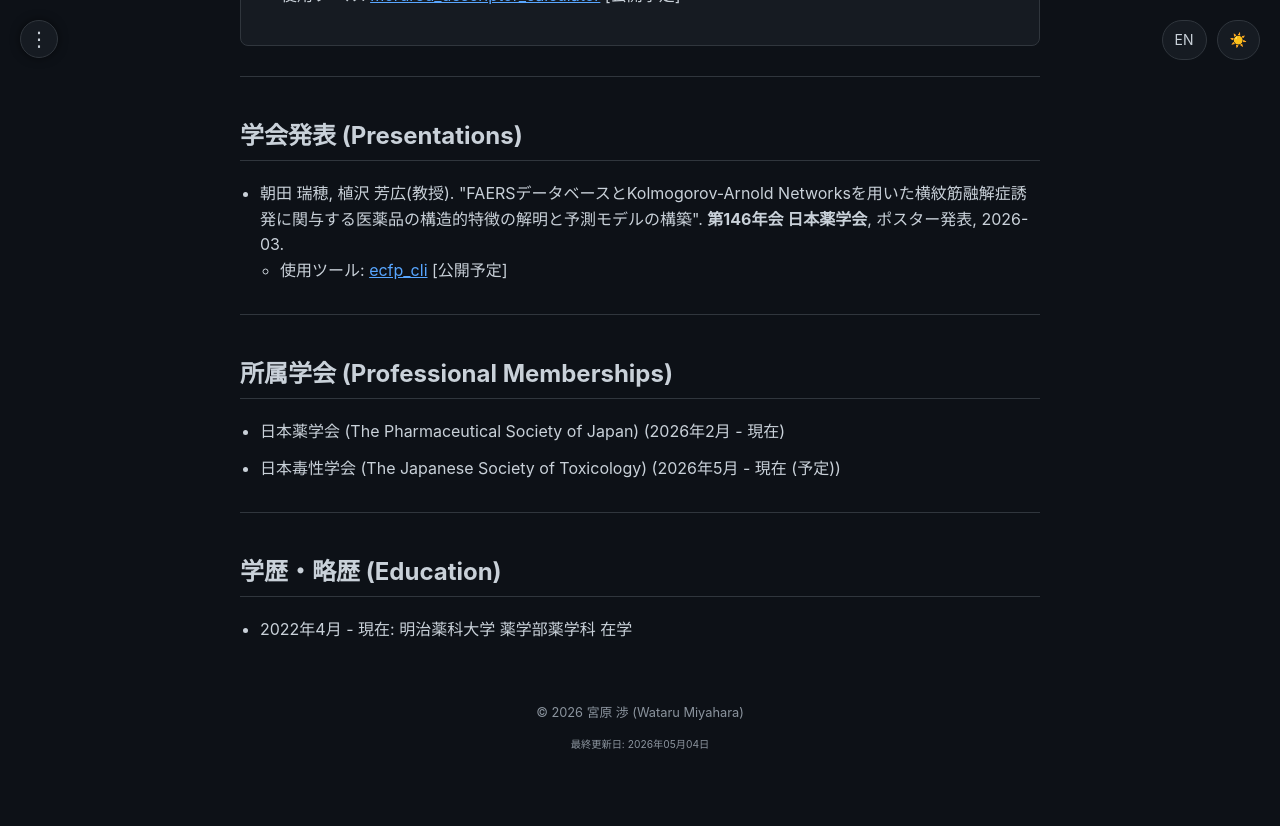
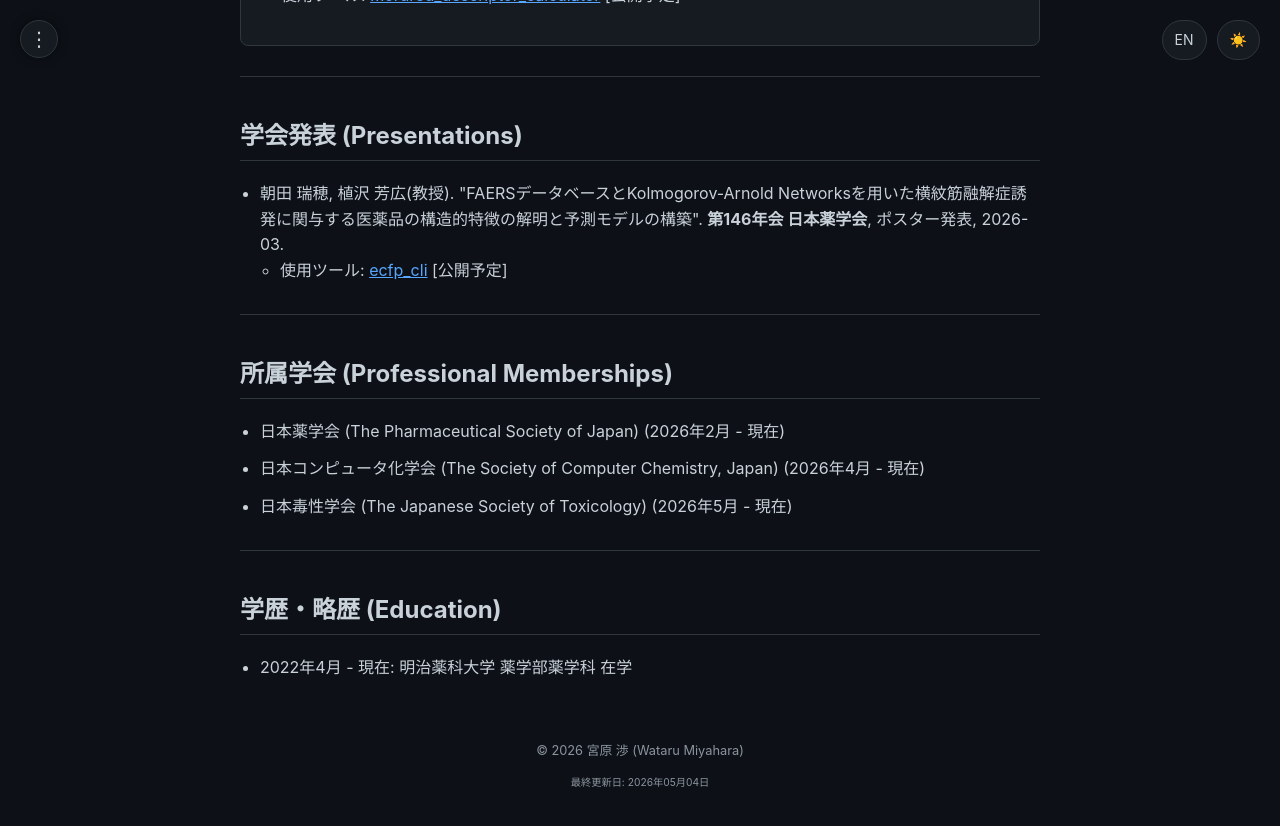
Before and after one commit to 377H-Miru/377H-Miru.github.io, a Jekyll site: the page built from achievements.html, in a window 1280 px wide and 900 px high, scrolled down 1306 px. Shown: the top 826 px of the window. Built offline with Jekyll 4.4.1, drawn with Linux system fonts in a browser that asks for light colours.

Commit message:
Achievement: Updated Professional Memberships (Added SCCJ, Fixed Toxicology status)

```diff
--- a/_data/achievements.json
+++ b/_data/achievements.json
@@ -62,10 +62,16 @@
       "period_en": "February 2026 - Present"
     },
     {
+      "name_ja": "日本コンピュータ化学会 (The Society of Computer Chemistry, Japan)",
+      "name_en": "The Society of Computer Chemistry, Japan (SCCJ)",
+      "period_ja": "2026年4月 - 現在",
+      "period_en": "April 2026 - Present"
+    },
+    {
       "name_ja": "日本毒性学会 (The Japanese Society of Toxicology)",
       "name_en": "The Japanese Society of Toxicology",
-      "period_ja": "2026年5月 - 現在 (予定)",
-      "period_en": "May 2026 - Present (Scheduled)"
+      "period_ja": "2026年5月 - 現在",
+      "period_en": "May 2026 - Present"
     }
   ],
   "publications": [],
```
